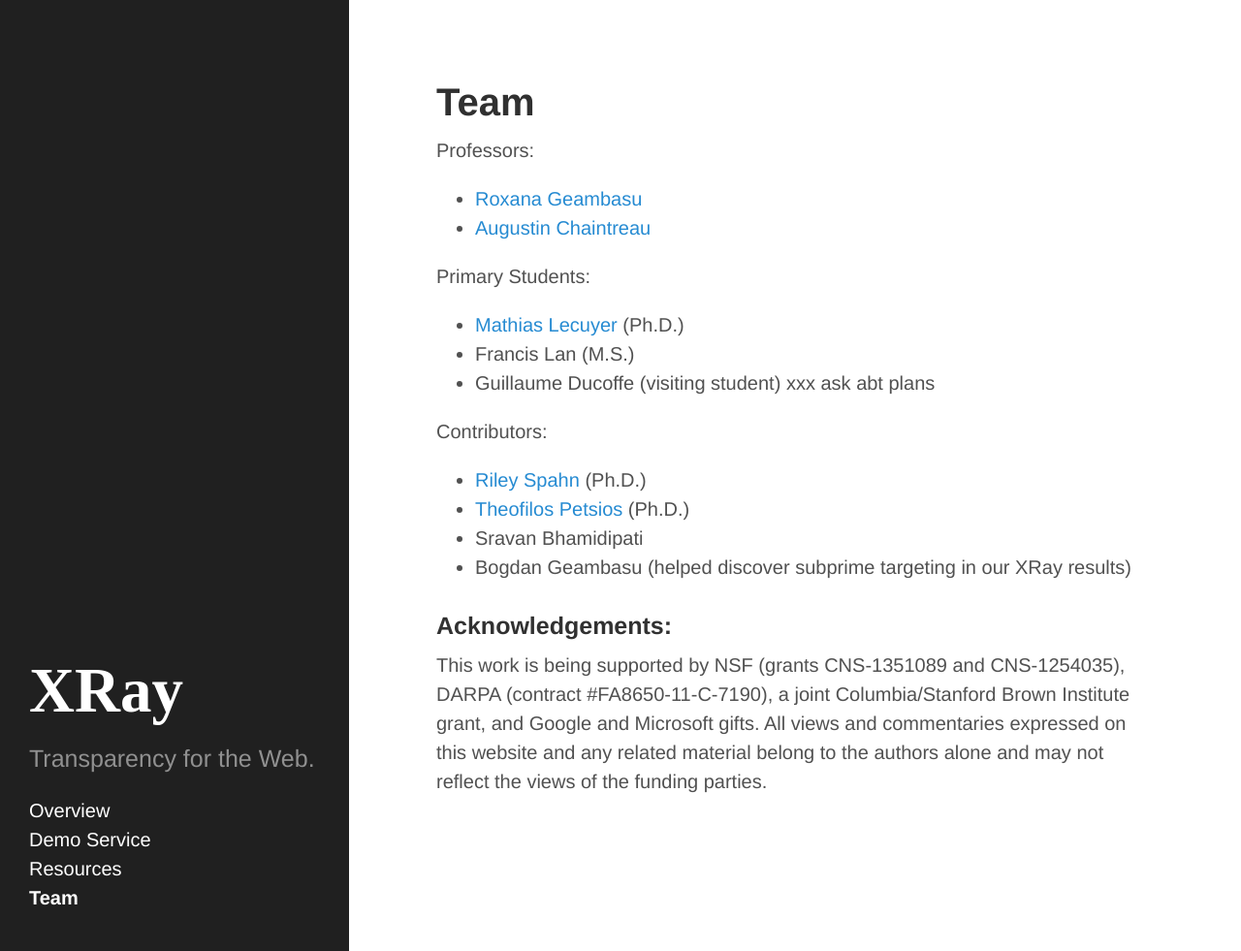
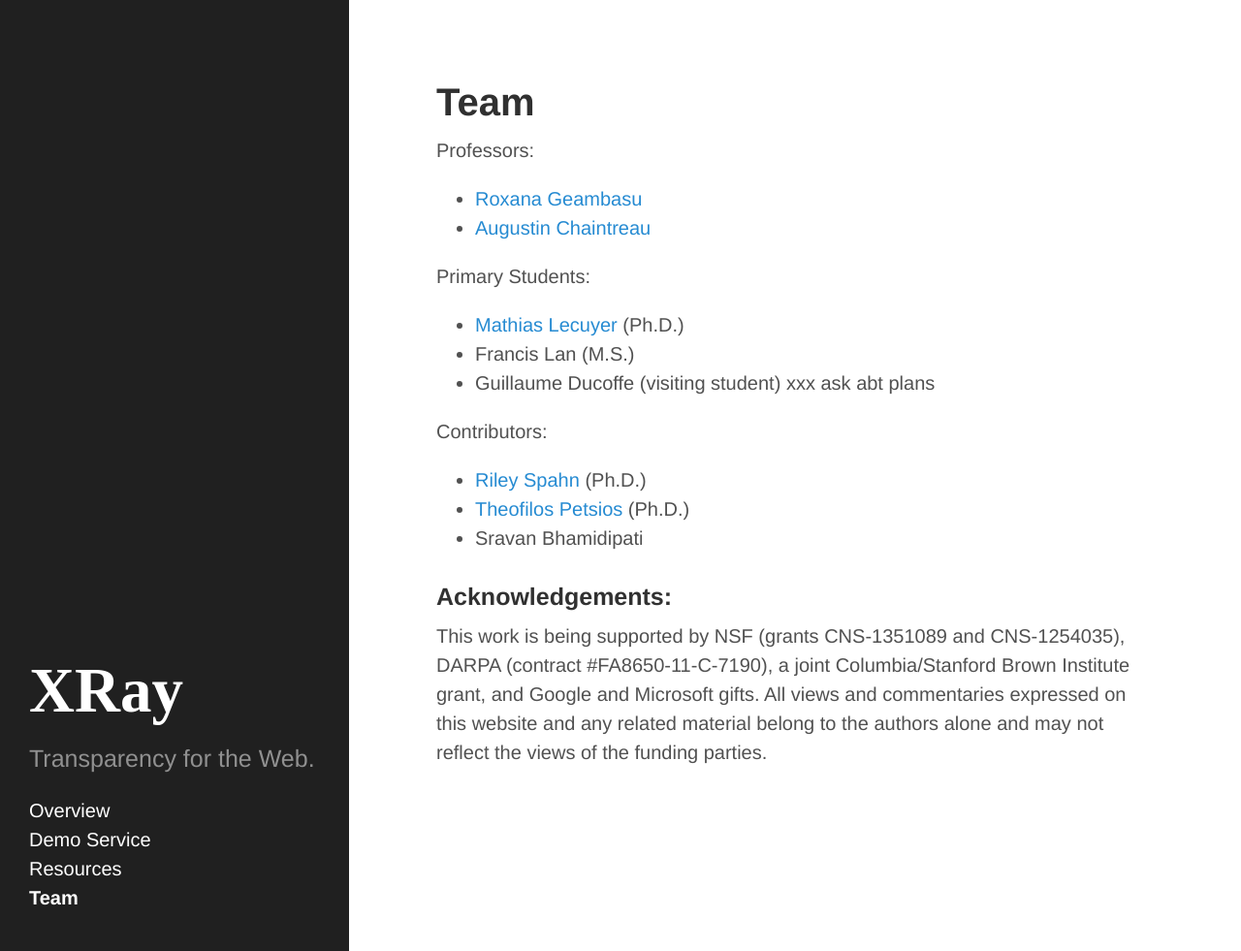
Before and after one commit to columbia/xray, a Jekyll site: the page built from team.md, in a window 1280 px wide and 981 px high. Shown: the whole window at 97% size. Built offline with Jekyll 4.4.1, drawn with Linux system fonts in a browser that asks for light colours; Markdown is read by kramdown in place of the engine named in the settings.

Commit message:
rm bogdan

```diff
--- a/team.md
+++ b/team.md
@@ -20,7 +20,6 @@ Contributors:
 - [Riley Spahn](http://www.cs.columbia.edu/~riley/) (Ph.D.)
 - [Theofilos Petsios](http://www.cs.columbia.edu/~theofilos/) (Ph.D.)
 - Sravan Bhamidipati
-- Bogdan Geambasu (helped discover subprime targeting in our XRay results)
 
 
 ### Acknowledgements:
```
